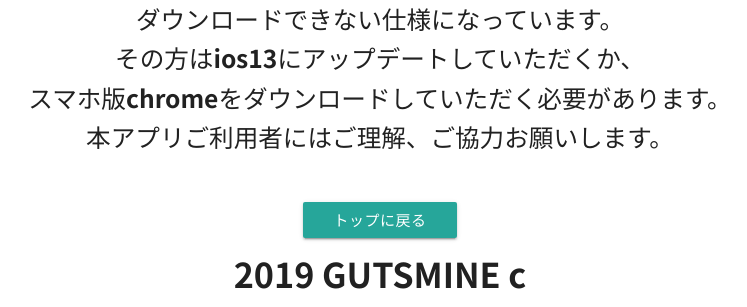
After one commit to gumieProf/profsend, a PHP site: page /13update.html in a window 1280 px wide. The commit adds this page. Shown: the part 605-912 px from the top of the page, without its empty margins (260-1007 px from the left). Run offline with PHP 8.4, Linux system fonts and the light colour scheme; some libraries are stand-ins or nearby versions.

Commit message:
FIX html js css ADD html

```diff
--- /dev/null
+++ b/13update.html
@@ -0,0 +1,80 @@
+<!DOCTYPE html>
+<html lang="ja">
+<head>
+<meta charset="UTF-8">
+<meta name="keywords" content="ゲーム,プロフィール,ウェブアプリ,プロフセンド,profsend">
+<meta name="description" content="プロフセンドは、ゲームのIDをSNSに送るためのプロフィールジェネレータです。">
+<meta name="viewport" content="width=device-width, initial-scale=1, viewport-fit=cover">
+<title>PROFSEND(プロフセンド)</title>
+<link href="https://fonts.googleapis.com/css?family=Noto+Sans+JP:700" rel="stylesheet">
+<link rel="stylesheet" type="text/css" href="style.css">
+<link href="https://use.fontawesome.com/releases/v5.6.1/css/all.css" rel="stylesheet">
+<script src='jquery.js'></script>
+<link rel="shortcut icon" href="favicon.ico">
+<link rel="stylesheet" href="https://cdnjs.cloudflare.com/ajax/libs/materialize/0.100.2/css/materialize.min.css">
+<link rel="stylesheet" href="https://fonts.googleapis.com/icon?family=Material+Icons">
+
+<script src="https://cdnjs.cloudflare.com/ajax/libs/materialize/0.100.2/js/materialize.min.js"></script>
+</head>
+
+<body>
+    <img src="prof.png" alt="logo" width="300px" height="300px" class="wrap">
+<header>
+  <div id="nav-drawer">
+      <input id="nav-input" type="checkbox" class="nav-unshown">
+      <label id="nav-open" for="nav-input"><span></span></label>
+      <label class="nav-unshown" id="nav-close" for="nav-input"></label>
+ <div id="nav-content">
+      <li><img src="prof.png" width="200" height="200" ></li>
+      <li><toku><a href="#" onclick="pic = 'toku.png';" id="toku"><img src="toku.png" width="50" height="50" id="toku"></a></toku></li>
+      <li><img src="https://img.shields.io/badge/dynamic/json.svg?label=version&colorB=5f9ea0&query=$.version&uri=https%3A%2F%2Fraw.githubusercontent.com%2Fgutsmine-tech%2Fprofsend%2Fmaster%2Fpackage.json&prefix=v" alt="badge" class="wrap"></li>
+		<li><abolt><a href="about.html"><i class="fas fa-question fa-2x about"></i>profsendについて</a></abolt></li>
+     <li> <sc><p><a href="https://github.com/gutsmine/profsend" class="wrap"><i class="fab fa-github fa-2x source"></i> ソースコード</a></p></sc></li>
+        <li><mit><p><a href="https://github.com/gutsmine/profsend/blob/master/LICENSE" class="wrap"><i class="fas fa-file fa-2x license"></i> MIT ライセンス</a></p></mit></li>
+        <li><copy><h5>2019 GUTSMINE c</h5></copy></li>
+    </ul>
+</div>
+  </div>
+</header>
+<div class="row">
+<div class="col s12">
+<h3>
+ios13に関わる大切なお知らせ
+</h3>
+ </div>
+</div>
+
+<br>
+
+<div class="row">
+<div class="col s12">
+<h5>
+本アプリ（プロフセンド）はios13・ipadosの
+</h5>
+<h5>
+ダウンロードマネージャーによるダウンロードに対応していますが、
+</h5>
+<h5>
+ios12以下及び、ipados対象外のipadなどのSafariは、
+</h5>
+<h5>
+ダウンロードできない仕様になっています。
+</h5>
+<h5>
+その方はios13にアップデートしていただくか、
+</h5>
+<h5>
+スマホ版chromeをダウンロードしていただく必要があります。
+</h5>
+<h5>
+本アプリご利用者にはご理解、ご協力お願いします。
+  </h5>
+ </div>
+</div>
+
+<br>
+
+<a href="top.html" class="waves-effect waves-light btn">トップに戻る</a>
+
+
+<h4>2019 GUTSMINE c</h4>
```
Also changed, not shown: main.js (+4 -28 lines), top.html (+34 -6 lines), style.css (line endings or trailing spaces).
